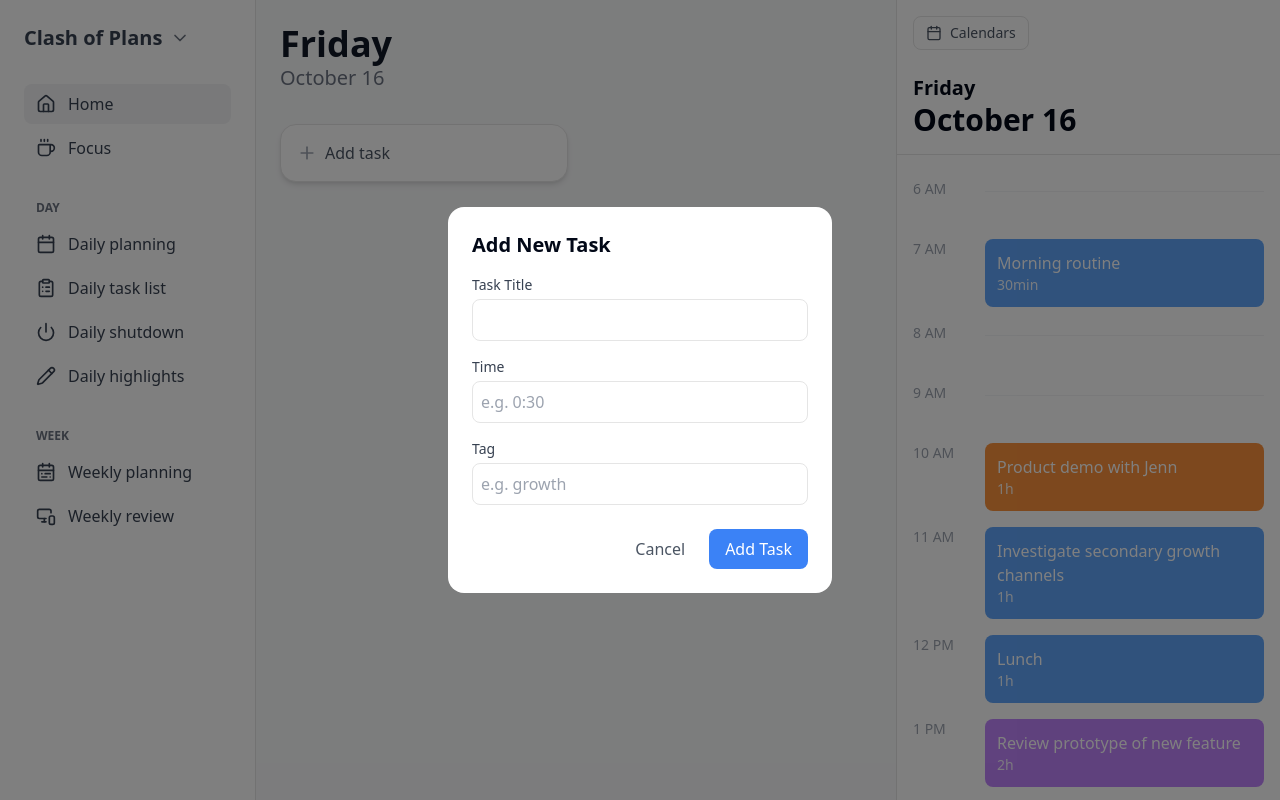
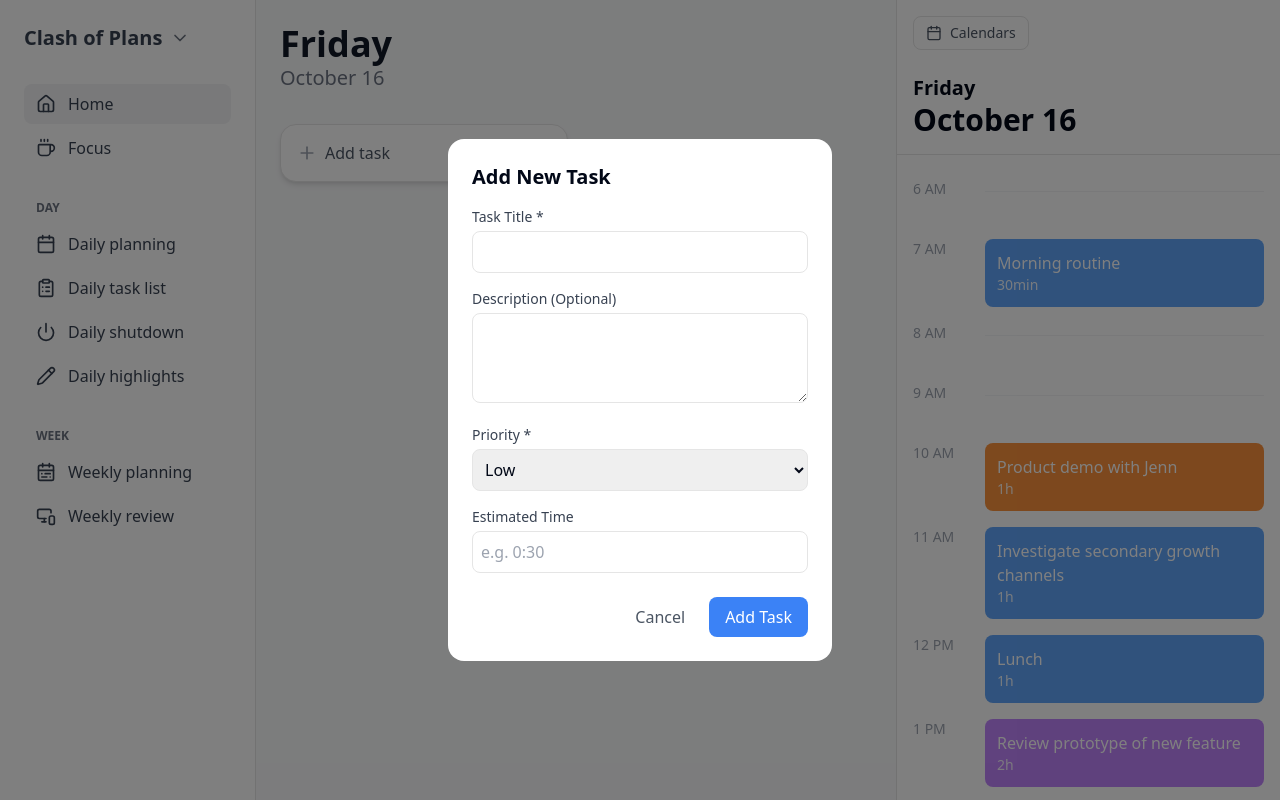
Before and after one commit to JeffreyYeet1/cop, a Next.js app in the folder client/: page /dashboard in a window 1280 px wide. Both pictures are taken after a click on the button "Add task". Built offline with nearby package versions, Linux system fonts and the light colour scheme.

Commit message:
change task

```diff
--- a/client/app/DashComponents/DailyTasks.tsx
+++ b/client/app/DashComponents/DailyTasks.tsx
@@ -6,9 +6,10 @@ import { Plus } from 'lucide-react';
 
 interface Task {
   title: string;
-  time: string;
+  description?: string;  // New optional description
+  priority: 'low' | 'medium' | 'high';  // New priority field
+  estimatedTime: string;  // Renamed from time
   tasks: { id: number; title: string; completed: boolean; }[];
-  tag?: string;  // Make tag optional
 }
 
 const DailyTasks = () => {
@@ -20,8 +21,9 @@ const DailyTasks = () => {
   const [tasks, setTasks] = useState<Task[]>([]);
   const [showModal, setShowModal] = useState(false);
   const [newTaskTitle, setNewTaskTitle] = useState('');
+  const [newTaskDescription, setNewTaskDescription] = useState('');
+  const [newTaskPriority, setNewTaskPriority] = useState<'low' | 'medium' | 'high'>('low');
   const [newTaskTime, setNewTaskTime] = useState('');
-  const [newTaskTag, setNewTaskTag] = useState('');
 
   const handleAddTask = () => {
     setShowModal(true);
@@ -32,9 +34,10 @@ const DailyTasks = () => {
 
     const newTask = {
       title: newTaskTitle,
-      time: newTaskTime,
+      description: newTaskDescription || undefined,
+      priority: newTaskPriority,
+      estimatedTime: newTaskTime,
       tasks: [],
-      tag: newTaskTag || undefined
     };
 
     setTasks([...tasks, newTask]);
@@ -42,8 +45,9 @@ const DailyTasks = () => {
 
     // Reset form
     setNewTaskTitle('');
+    setNewTaskDescription('');
+    setNewTaskPriority('low');
     setNewTaskTime('');
-    setNewTaskTag('');
   };
 
   const handleDeleteTask = (index: number) => {
@@ -81,10 +85,11 @@ const DailyTasks = () => {
           <TaskCard
             key={index}
             title={task.title}
-            time={task.time}
+            description={task.description}
+            priority={task.priority}
+            estimatedTime={task.estimatedTime}
             tasks={task.tasks}
-            tag={task.tag}
-            onDelete={() => handleDeleteTask(index)}
+                onDelete={() => handleDeleteTask(index)}
             onTasksChange={(newTasks) => handleTasksChange(index, newTasks)}
           />
         ))}
@@ -101,7 +106,7 @@ const DailyTasks = () => {
                 <div className="space-y-4">
                   <div>
                     <label className="block text-sm font-medium text-gray-700 mb-1">
-                      Task Title
+                      Task Title *
                     </label>
                     <input
                       type="text"
@@ -111,9 +116,38 @@ const DailyTasks = () => {
                       required
                     />
                   </div>
+
                   <div>
                     <label className="block text-sm font-medium text-gray-700 mb-1">
-                      Time
+                      Description (Optional)
+                    </label>
+                    <textarea
+                      value={newTaskDescription}
+                      onChange={(e) => setNewTaskDescription(e.target.value)}
+                      className="w-full border rounded-lg p-2"
+                      rows={3}
+                    />
+                  </div>
+
+                  <div>
+                    <label className="block text-sm font-medium text-gray-700 mb-1">
+                      Priority *
+                    </label>
+                    <select
+                      value={newTaskPriority}
+                      onChange={(e) => setNewTaskPriority(e.target.value as 'low' | 'medium' | 'high')}
+                      className="w-full border rounded-lg p-2"
+                      required
+                    >
+                      <option value="low">Low</option>
+                      <option value="medium">Medium</option>
+                      <option value="high">High</option>
+                    </select>
+                  </div>
+
+                  <div>
+                    <label className="block text-sm font-medium text-gray-700 mb-1">
+                      Estimated Time
                     </label>
                     <input
                       type="text"
@@ -121,18 +155,6 @@ const DailyTasks = () => {
                       onChange={(e) => setNewTaskTime(e.target.value)}
                       className="w-full border rounded-lg p-2"
                       placeholder="e.g. 0:30"
-                    />
-                  </div>
-                  <div>
-                    <label className="block text-sm font-medium text-gray-700 mb-1">
-                      Tag
-                    </label>
-                    <input
-                      type="text"
-                      value={newTaskTag}
-                      onChange={(e) => setNewTaskTag(e.target.value)}
-                      className="w-full border rounded-lg p-2"
-                      placeholder="e.g. growth"
                     />
                   </div>
                 </div>
--- a/client/app/DashComponents/TaskCard.tsx
+++ b/client/app/DashComponents/TaskCard.tsx
@@ -11,14 +11,23 @@ interface Task {
 
 interface CardProps {
   title: string;
-  time?: string;
+  description?: string;
+  priority: 'low' | 'medium' | 'high';
+  estimatedTime?: string;
   tasks: Task[];
-  tag?: string;
   onDelete?: () => void;
   onTasksChange?: (tasks: Task[]) => void;
 }
 
-const TaskCard = ({ title, time, tasks: initialTasks, tag, onDelete, onTasksChange }: CardProps) => {
+const TaskCard = ({
+  title,
+  description,
+  priority,
+  estimatedTime: time,
+  tasks: initialTasks,
+  onDelete,
+  onTasksChange
+}: CardProps) => {
   const [tasks, setTasks] = useState<Task[]>(initialTasks);
   const [newSubtask, setNewSubtask] = useState('');
 
@@ -49,7 +58,10 @@ const TaskCard = ({ title, time, tasks: initialTasks, tag, onDelete, onTasksChan
     <div className="bg-white p-4 rounded-2xl shadow-md w-72 space-y-3 border relative">
       {/* Header */}
       <div className="flex justify-between items-center">
-        <h3 className="text-lg font-semibold">{title}</h3>
+        <div>
+          <h3 className="text-lg font-semibold">{title}</h3>
+          {description && <p className="text-sm text-gray-500">{description}</p>}
+        </div>
         <div className="flex items-center gap-2">
           {time && (
             <span className="bg-gray-100 text-gray-600 px-2 py-1 text-xs rounded flex items-center gap-1">
@@ -64,6 +76,14 @@ const TaskCard = ({ title, time, tasks: initialTasks, tag, onDelete, onTasksChan
             <X size={16} />
           </button>
         </div>
+      </div>
+
+      {/* Priority Badge */}
+      <div className={`text-xs px-2 py-1 rounded-full inline-block
+        ${priority === 'high' ? 'bg-red-100 text-red-700' :
+          priority === 'medium' ? 'bg-yellow-100 text-yellow-700' :
+          'bg-green-100 text-green-700'}`}>
+        {priority.charAt(0).toUpperCase() + priority.slice(1)} Priority
       </div>
 
       {/* Task List with Checkboxes */}
@@ -100,9 +120,6 @@ const TaskCard = ({ title, time, tasks: initialTasks, tag, onDelete, onTasksChan
           <Plus size={16} />
         </button>
       </form>
-
-      {/* Footer */}
-      {tag && <div className="text-blue-500 text-sm font-medium">#{tag}</div>}
     </div>
   );
 };
```
